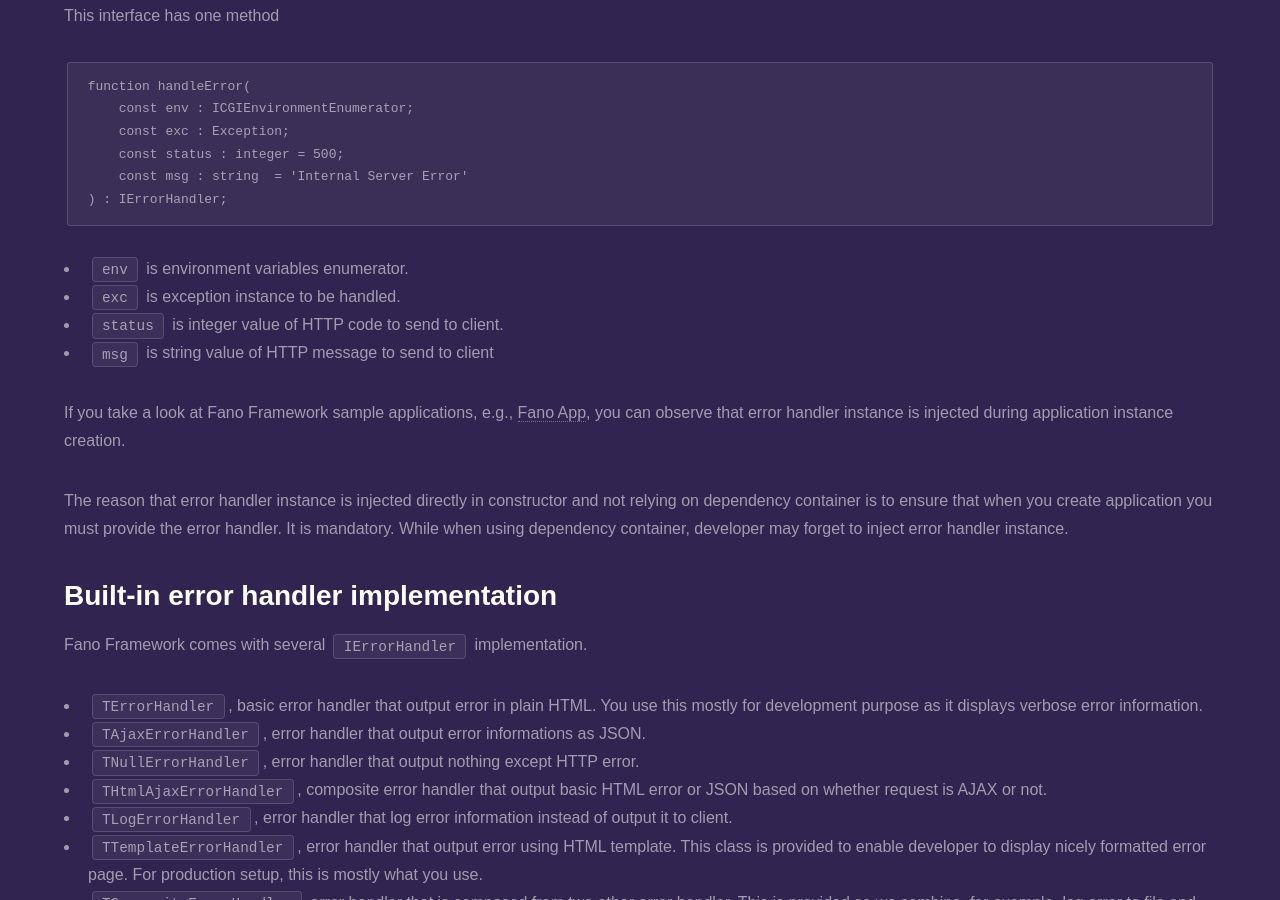
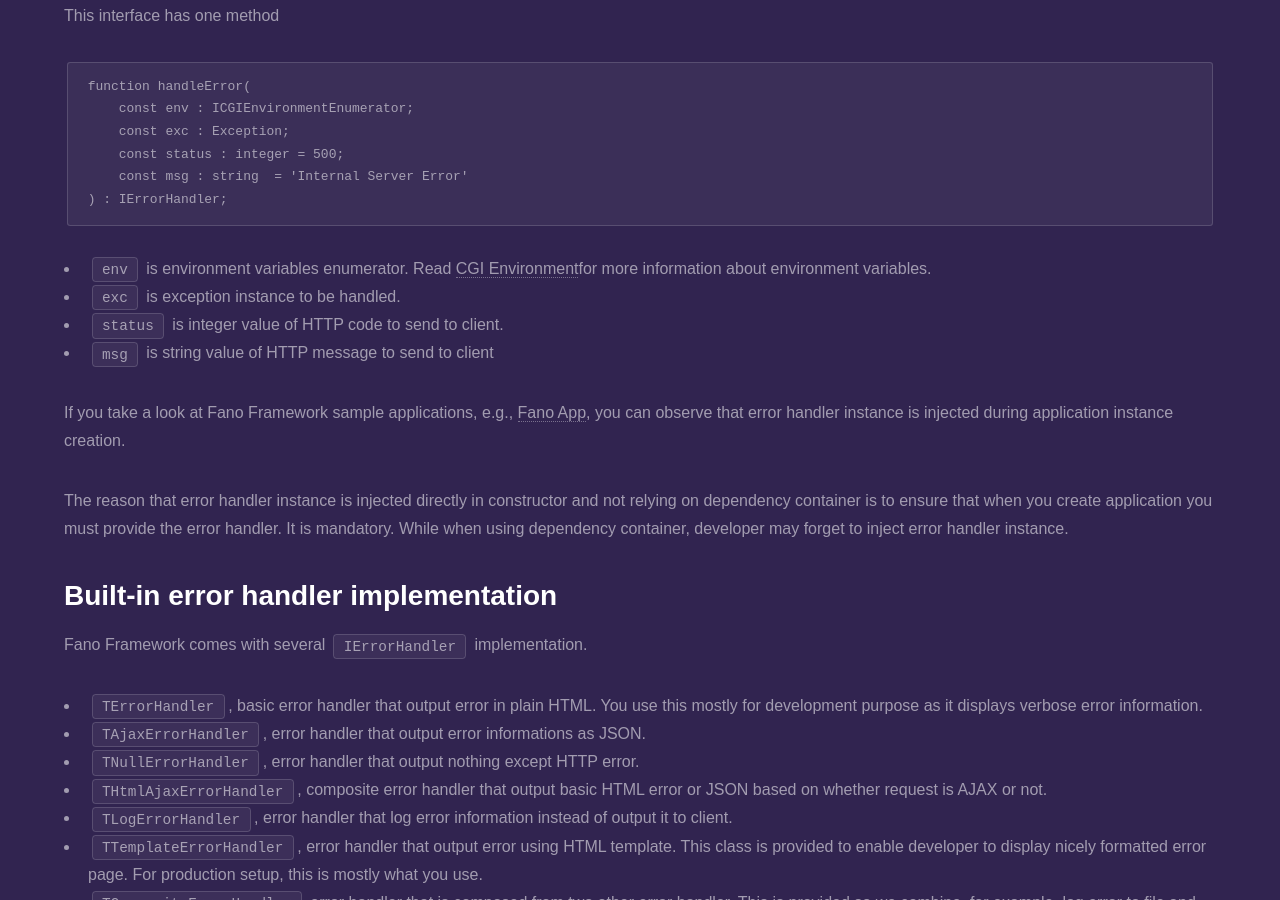
Before and after one commit to fanoframework/fanoframework.github.io, a Jekyll site: the page built from error-handler/index.md, in a window 1280 px wide and 900 px high, scrolled down 408 px. Built offline with Jekyll 4.4.1, drawn with Linux system fonts in a browser that asks for light colours; our own code applies the rules of GitHub Pages for plain Markdown files.

Commit message:
add page about cgi environment

````diff
--- a/error-handler/index.md
+++ b/error-handler/index.md
@@ -20,7 +20,7 @@ function handleError(
 ) : IErrorHandler;
 ```
 
-- `env` is environment variables enumerator.
+- `env` is environment variables enumerator. Read [CGI Environment](/environment)for more information about environment variables.
 - `exc` is exception instance to be handled.
 - `status` is integer value of HTTP code to send to client.
 - `msg` is string value of HTTP message to send to client
````
Also changed, not shown: documentation/index.md (+1 -0 lines).
